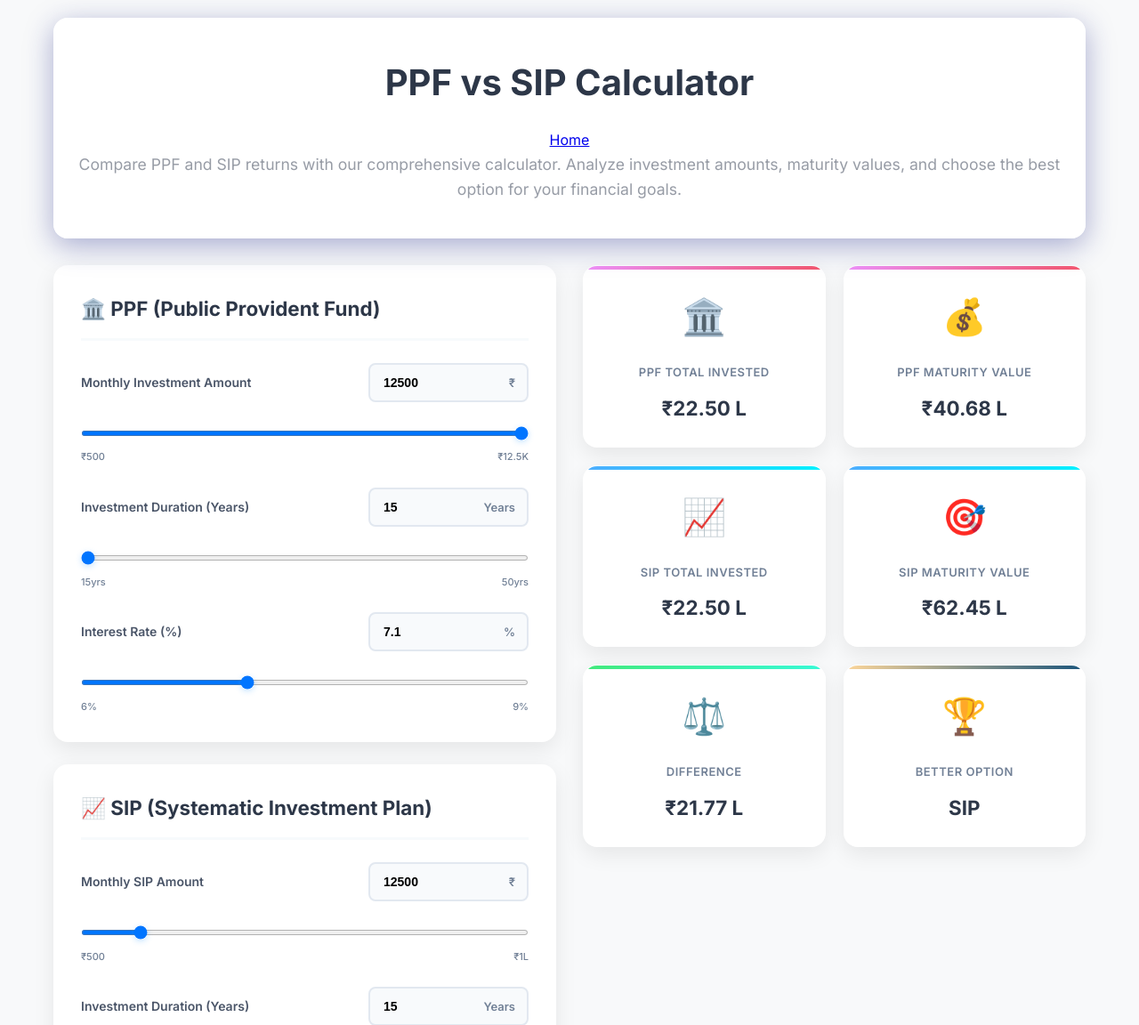
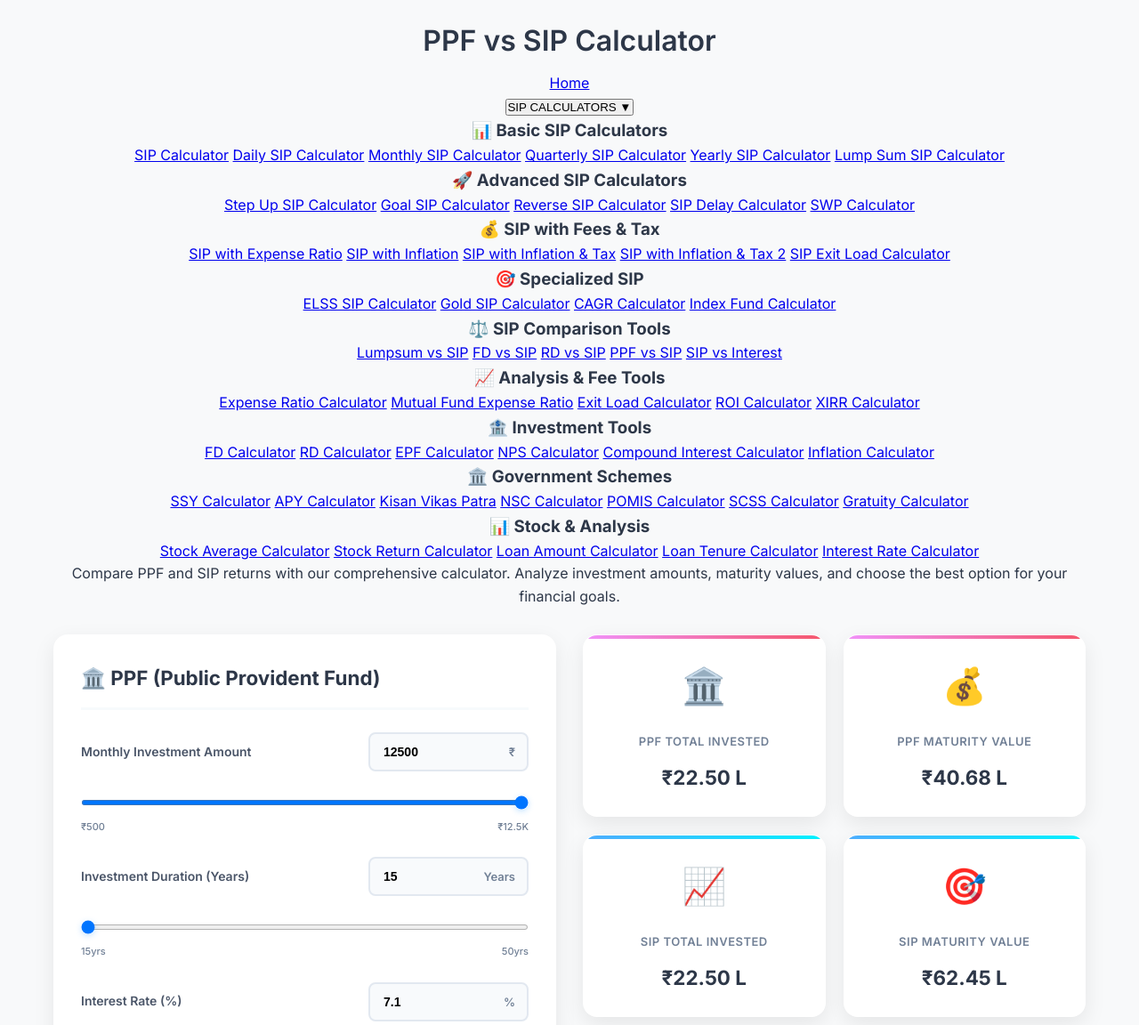
Before and after one commit to Invigo-Info/sip-calculators, a Python web app: template templates/ppf_vs_sip_calculator.html in a window 1280 px wide. Shown: the top 1152 px of the page at 89% size. Run offline with Jinja, Linux system fonts and the light colour scheme; the template is opened without the code that fills it, so the values that code supplies are empty; some libraries are stand-ins or nearby versions.

Commit message:
Update ppf_vs_sip_calculator_style.css

```diff
--- a/static/css/ppf_vs_sip_calculator_style.css
+++ b/static/css/ppf_vs_sip_calculator_style.css
@@ -18,9 +18,19 @@ body {
     margin: 0 auto;
     padding: 20px;
 }
+header {
+    text-align: center;
+    margin-bottom: 30px;
+}
 
+header h1 {
+    color: #2d3748;
+    font-size: 2rem;
+    font-weight: 600;
+    margin-bottom: 10px;
+}
 /* Header Styles */
-header {
+/* header {
     background: rgba(255, 255, 255, 0.95);
     backdrop-filter: blur(10px);
     border-radius: 16px;
@@ -45,10 +55,10 @@ header p {
     opacity: 0.7;
     color: #6b7280;
     margin-bottom: 0;
-}
+} */
 
 /* Main Navigation */
-.main-nav {
+/* .main-nav {
     margin: 20px 0;
     display: flex;
     justify-content: center;
@@ -104,10 +114,10 @@ header p {
 
 .mega-menu-container.open .dropdown-arrow {
     transform: rotate(180deg);
-}
+} */
 
 /* Mega Menu Styles */
-.mega-menu-container {
+/* .mega-menu-container {
     position: relative;
     z-index: 100001;
 }
@@ -280,7 +290,7 @@ header p {
 .mega-link.active:hover {
     transform: translateX(2px);
     box-shadow: 0 3px 12px rgba(59, 130, 246, 0.35);
-}
+} */
 
 /* Calculator Container */
 .calculator-container {
@@ -836,14 +846,14 @@ header p {
         gap: 25px;
     }
 
-    .mega-menu {
+    /* .mega-menu {
         min-width: 700px;
         max-width: 800px;
     }
 
     .mega-menu-content {
         grid-template-columns: repeat(4, 1fr);
-    }
+    } */
 }
 
 @media (max-width: 768px) {
@@ -863,7 +873,7 @@ header p {
         font-size: 1rem;
     }
 
-    .main-nav {
+    /* .main-nav {
         flex-direction: column;
         gap: 10px;
         align-items: center;
@@ -955,7 +965,7 @@ header p {
             opacity: 1;
             transform: translateY(0);
         }
-    }
+    } */
 
     .results-card-grid {
         grid-template-columns: 1fr;
```
